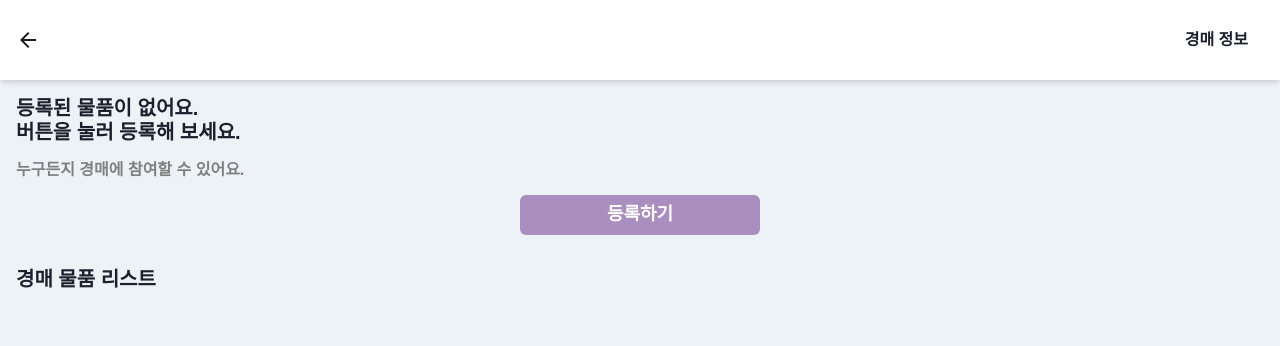
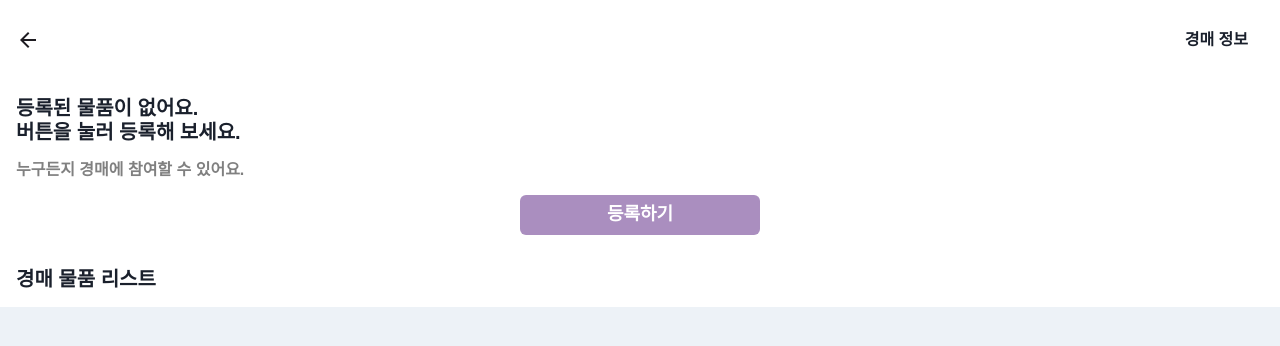
Before and after one commit to devteam2jg/rush-room-FE, a React app: page /auction in a window 1280 px wide. Shown: the top 346 px of the page. Built offline with nearby package versions, Linux system fonts and the light colour scheme; the HTML template or start-up script is replaced by a standard one; a web font is replaced by a local one.

Commit message:
chore(auction deatail page): 배경 색상 변경

```diff
--- a/src/components/AddAuction.tsx
+++ b/src/components/AddAuction.tsx
@@ -2,13 +2,13 @@ import { Box, Button, Heading, VStack } from '@chakra-ui/react';
 
 export default function AddAuction() {
   return (
-    <Box p={4} textAlign="center">
+    <Box p={4} textAlign="center" bg="white">
       <VStack spacing={4} align="flex-start">
         <Heading as="h1" size="md" textAlign="left">
           등록된 물품이 없어요. <br />
           버튼을 눌러 등록해 보세요.
         </Heading>
-        <Heading as="h2" size="sm" color="GrayText" textAlign="left">
+        <Heading as="h3" size="sm" color="GrayText" textAlign="left">
           누구든지 경매에 참여할 수 있어요.
         </Heading>
 
--- a/src/components/AuctionList.tsx
+++ b/src/components/AuctionList.tsx
@@ -2,7 +2,7 @@ import { Box, Heading, VStack } from '@chakra-ui/react';
 
 export default function AuctionList() {
   return (
-    <Box p={4} textAlign="center">
+    <Box p={4} textAlign="center" bg="white">
       <VStack spacing={4} align="flex-start">
         <Heading as="h5" size="md" textAlign="left">
           경매 물품 리스트
```
